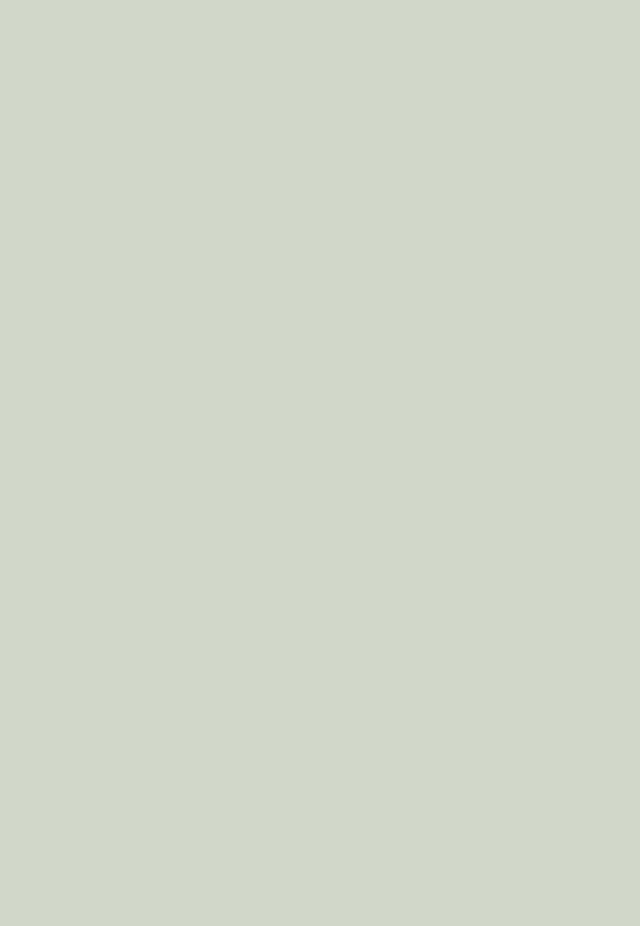
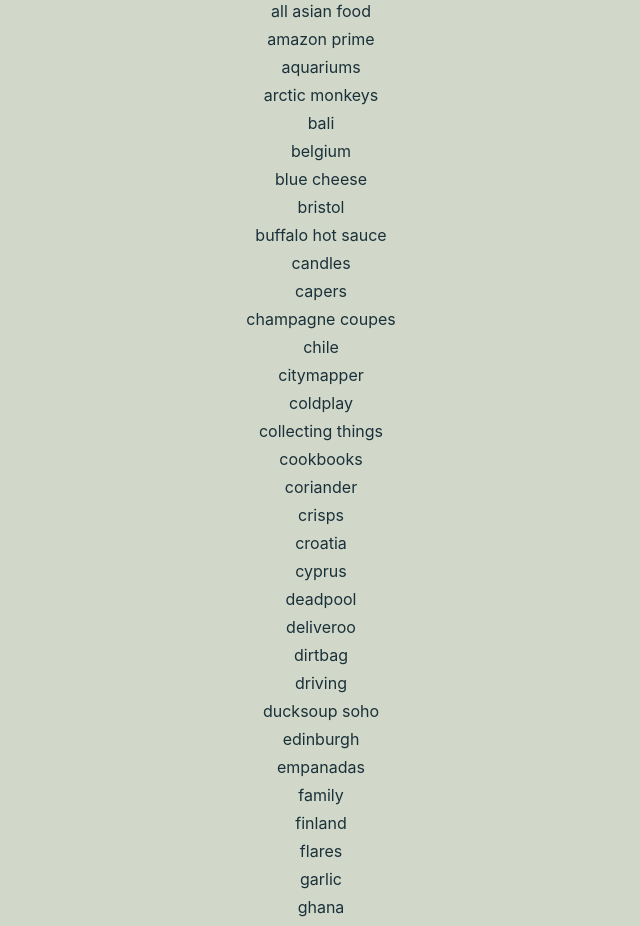
Before and after one commit to phoebedg/personal-website, a React (Create React App) app: page /personal in a window 1280 px wide. Shown: the part 980-1906 px from the top of the page, without its empty margins (319-959 px from the left). Before the commit the page ends 1600 px from the top, so only its background shows below. Built offline with nearby package versions, Linux system fonts and the light colour scheme.

Commit message:
copy and styling

```diff
--- a/src/App.tsx
+++ b/src/App.tsx
@@ -6,7 +6,7 @@
 import { Professional } from "./components/Professional/Professional.component";
 import { Projects } from "./components/Projects/Projects.component";
 import { Press } from "./components/Press/Press.component";
-import phoebePassportPhoto from "./static/phoebePassportPhoto.jpeg";
+import phoebe from "./static/pInOx.jpg";
 import "./App.css";
 
 export const App: React.FC = () => {
@@ -17,11 +17,7 @@
           <Navigation />
           <div className="app__header">
             <h1 className="app__title">phoebedg</h1>
-            <img
-              className="app__image"
-              src={phoebePassportPhoto}
-              alt="passport"
-            />
+            <img className="app__image" src={phoebe} alt="passport" />
             <p className="app__arrow">⇟⇟</p>
           </div>
         </div>
--- a/src/components/HomePage/Home.component.tsx
+++ b/src/components/HomePage/Home.component.tsx
@@ -4,9 +4,16 @@
 export const Home = () => {
   return (
     <div className="content-page">
-      <h2 className="content-page__title">About</h2>
-      <p className="content-page__body">
-        I am a full stack web developer with a passion for React.
+      <h2>about me</h2>
+      <p className="content-page__body home__body">
+        I am a full stack web developer with a passion for React. I started my
+        career in development in 2018 when I quit my job in order to teach
+        myself full-time. I joined a London-based JavaScript bootcamp in the
+        summer of that year, and I now work as a consultant in central London,
+        UK. I am currently on a project at a major supermarket, helping to build
+        a new UI for their online groceries website. Aside from coding, my other
+        interests include cooking, eating, watching Silicon Valley and spending
+        time with my very large family.
       </p>
     </div>
   );
--- a/src/components/HomePage/Home.css
+++ b/src/components/HomePage/Home.css
@@ -1,14 +1,10 @@
 .content-page {
-  min-height: 100vh;
   display: flex;
   flex-direction: column;
   align-items: center;
   text-align: center;
+  padding: 80px 0 100px 0;
   color: #1a3139;
-}
-
-.content-page__title {
-  margin-top: 80px;
 }
 
 .content-page__body {
@@ -16,4 +12,10 @@
   flex-direction: column;
   min-width: 300px;
   max-width: 500px;
+  line-height: 1.75;
+  text-align: center;
 }
+
+.home__body {
+  text-align: justify;
+}
--- a/src/components/Personal/Personal.component.tsx
+++ b/src/components/Personal/Personal.component.tsx
@@ -1,11 +1,16 @@
 import React from "react";
 import "../HomePage/Home.css";
+import { likes } from "./likes";
 
 export const Personal = () => {
   return (
     <div className="content-page">
-      <h2 className="content-page__title">Personal</h2>
-      <p className="content-page__body">Personal Page</p>
+      <h2>things i like</h2>
+      <div className="content-page__body">
+        {likes.sort().map((el, i) => (
+          <span key={i}>{el}</span>
+        ))}
+      </div>
     </div>
   );
 };
--- /dev/null
+++ b/src/components/Personal/likes.ts
@@ -0,0 +1,113 @@
+export const likes = [
+  "sri lanka",
+  "jamaica",
+  "ghana",
+  "croatia",
+  "italy",
+  "greece",
+  "my boyfriend",
+  "redux",
+  "react",
+  "garlic",
+  "coriander",
+  "cyprus",
+  "edinburgh",
+  "prague",
+  "morocco",
+  "belgium",
+  "driving",
+  "indie rock",
+  "the killers",
+  "coldplay",
+  "kid bloom",
+  "buffalo hot sauce",
+  "the phoenix project",
+  "marvel movies",
+  "deliveroo",
+  "oxford",
+  "longchamp",
+  "tk maxx",
+  "flares",
+  "github",
+  "reddit",
+  "collecting things",
+  "mexican food",
+  "all asian food",
+  "sting rays",
+  "aquariums",
+  "nachos",
+  "gin",
+  "bali",
+  "intelliJ",
+  "family",
+  "memes",
+  "macbook",
+  "golden spaniels",
+  "retrievers",
+  "old english sheepdogs",
+  "south africa",
+  "finland",
+  "skiing",
+  "paris",
+  "seaside towns",
+  "oysters",
+  "white bait",
+  "crisps",
+  "studio ghibli",
+  "spotify",
+  "amazon prime",
+  "sudoku",
+  "google drive",
+  "citymapper",
+  "waterparks",
+  "wine tasting",
+  "hamilton russell vineyard",
+  "snorkelling",
+  "scrapbooking",
+  "nights out in brixton",
+  "ducksoup soho",
+  "ottolenghi",
+  "the school of life",
+  "sprite",
+  "lime soda",
+  "chile",
+  "pebre",
+  "houmous",
+  "taramasalata",
+  "peanut butter",
+  "silicon valley",
+  "the it crowd",
+  "rick and morty",
+  "white oleander",
+  "pukka nighttime tea",
+  "capers",
+  "tapas",
+  "tacos",
+  "peonies",
+  "marks and spencer",
+  "sainsburys",
+  "candles",
+  "bristol",
+  "national trust houses",
+  "cookbooks",
+  "aerosmith",
+  "marion cotillard",
+  "the good wife",
+  "josh charles",
+  "blue cheese",
+  "mercato metropolitano",
+  "killing eve",
+  "dirtbag",
+  "deadpool",
+  "taron egerton",
+  "somerset",
+  "lemons",
+  "empanadas",
+  "champagne coupes",
+  "hamilton",
+  "vance joy",
+  "arctic monkeys",
+  "kasabian",
+  "rainbow kitten surprise",
+  "the flight club"
+];
--- a/src/components/Press/Press.component.tsx
+++ b/src/components/Press/Press.component.tsx
@@ -1,11 +1,61 @@
 import React from "react";
 import "../HomePage/Home.css";
+import "./Press.css";
 
 export const Press = () => {
   return (
     <div className="content-page">
-      <h2 className="content-page__title">Press</h2>
-      <p className="content-page__body">Press Page</p>
+      <h2>press</h2>
+      <div className="content-page__body">
+        <a
+          className="press__link"
+          href="https://medium.com/@talent.io/after-a-complete-career-change-phoebe-becomes-an-expert-in-reactjs-f4d90b84b6eb"
+          target="_blank"
+          rel="noopener noreferrer"
+        >
+          Talent.io Medium Interview <i>2019</i>
+        </a>
+        <a
+          className="press__link"
+          href="https://team.pollen.co/engineering/engineering-internships-at-pollen/"
+          target="_blank"
+          rel="noopener noreferrer"
+        >
+          Pollen Software Engineering Internship Interview <i>2019</i>
+        </a>
+        <a
+          className="press__link"
+          href="https://www.hercampus.com/school/bristol/campus-celeb-phoebe-drinkall-face-oxford-fashion-week"
+          target="_blank"
+          rel="noopener noreferrer"
+        >
+          Her Campus Bristol Interview <i>2014</i>
+        </a>
+        <a
+          className="press__link"
+          href="https://thetab.com/uk/brookes/2014/03/05/brookes-fresher-face-of-oxford-fashion-week-2481"
+          target="_blank"
+          rel="noopener noreferrer"
+        >
+          The Tab Brookes Interview <i>2014</i>
+        </a>
+        <a
+          className="press__link"
+          href="https://www.oxfordmail.co.uk/news/11069028.oxford-fashion-week-face-oxford-model-cant-wait-next-catwalk-show-couture-show-video/"
+          target="_blank"
+          rel="noopener noreferrer"
+        >
+          Oxford Mail article 2 <i>2014</i>
+        </a>
+        <a
+          className="press__link"
+          href="https://www.oxfordmail.co.uk/news/11030885.face-oxford/"
+          target="_blank"
+          rel="noopener noreferrer"
+        >
+          Oxford Mail article <i>2014</i>
+        </a>
+      </div>
     </div>
   );
 };
--- /dev/null
+++ b/src/components/Press/Press.css
@@ -0,0 +1,13 @@
+.press__link {
+  padding: 15px;
+  text-decoration: none;
+  color: #1a3139;
+}
+
+.press__link:hover {
+  text-decoration: underline;
+}
+
+.press__link:visited {
+  color: blueviolet;
+}
--- a/src/components/Professional/Professional.component.tsx
+++ b/src/components/Professional/Professional.component.tsx
@@ -4,11 +4,18 @@
 export const Professional = () => {
   return (
     <div className="content-page">
-      <h2 className="content-page__title">Professional</h2>
+      <h2>career</h2>
       <div className="content-page__body">
-        <h4>Technologies</h4>
-        <span>JavaScript, Go, Python</span>
-        <span>React, react-redux, node.js, Django</span>
+        <h4>Tools, Technologies & Methodolgies</h4>
+        <span>JavaScript, ReactJS, Redux, Typescript</span>
+        <span>Webpack, SASS, CSS, HTML, Storybook</span>
+        <span>Golang, NodeJS, ExpressJS, Django, PostgreSQL</span>
+        <span>CircleCI, CI/CD, Heroku</span>
+        <span>TDD, Jest, Enzyme, TestCafe, Pytest, PACT</span>
+        <span>Git, Jira</span>
+        <span>Scrum, Agile</span>
+        <br />
+        <span>~</span>
         <h4>Experience</h4>
         <span>
           Full stack developer (Associate Consultant) at <b>Infinity Works</b>
--- a/src/components/Projects/Projects.component.tsx
+++ b/src/components/Projects/Projects.component.tsx
@@ -4,7 +4,7 @@
 export const Projects = () => {
   return (
     <div className="content-page">
-      <h2 className="content-page__title">Projects</h2>
+      <h2>projects</h2>
       <p className="content-page__body">Projects Page</p>
     </div>
   );
```
Also changed, not shown: src/static/pInOx.jpg (added).
